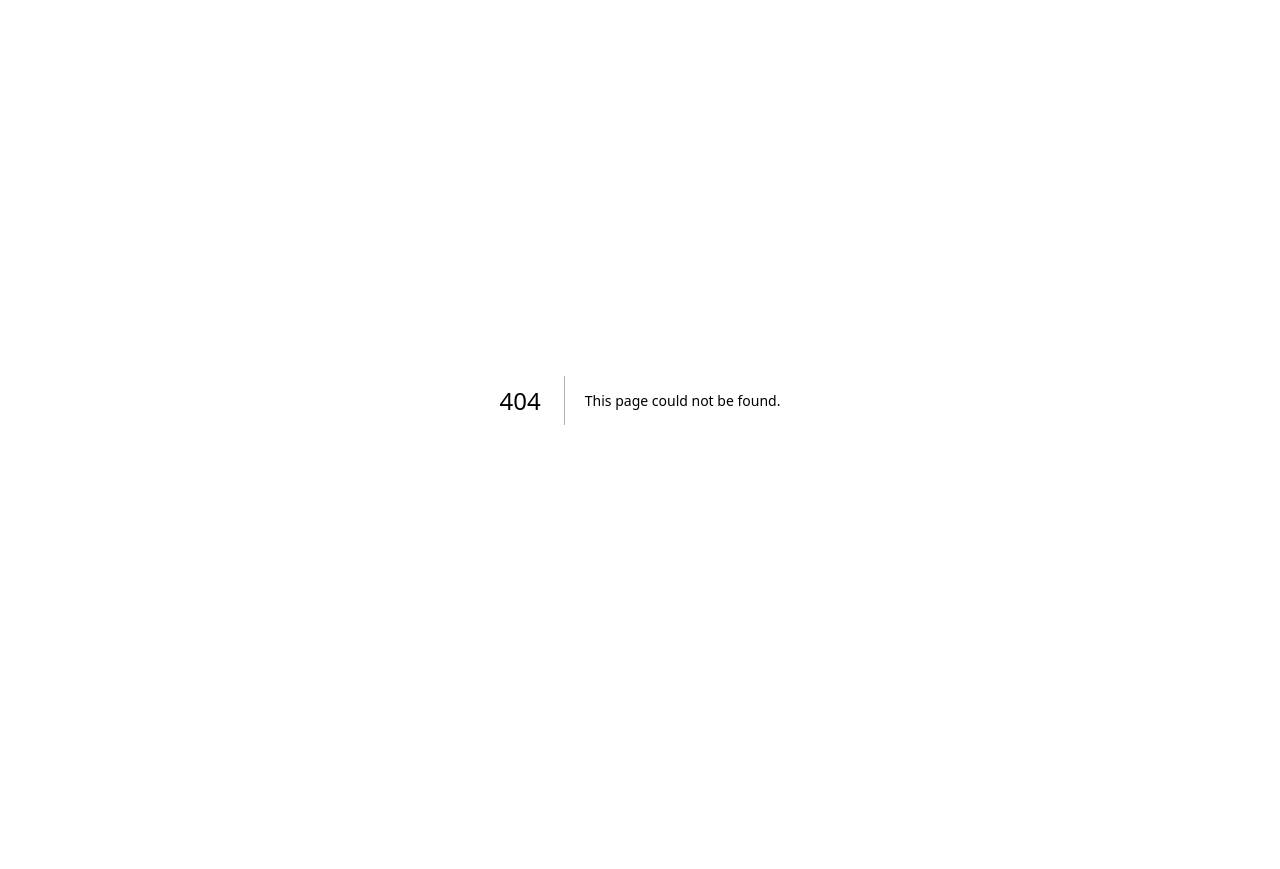
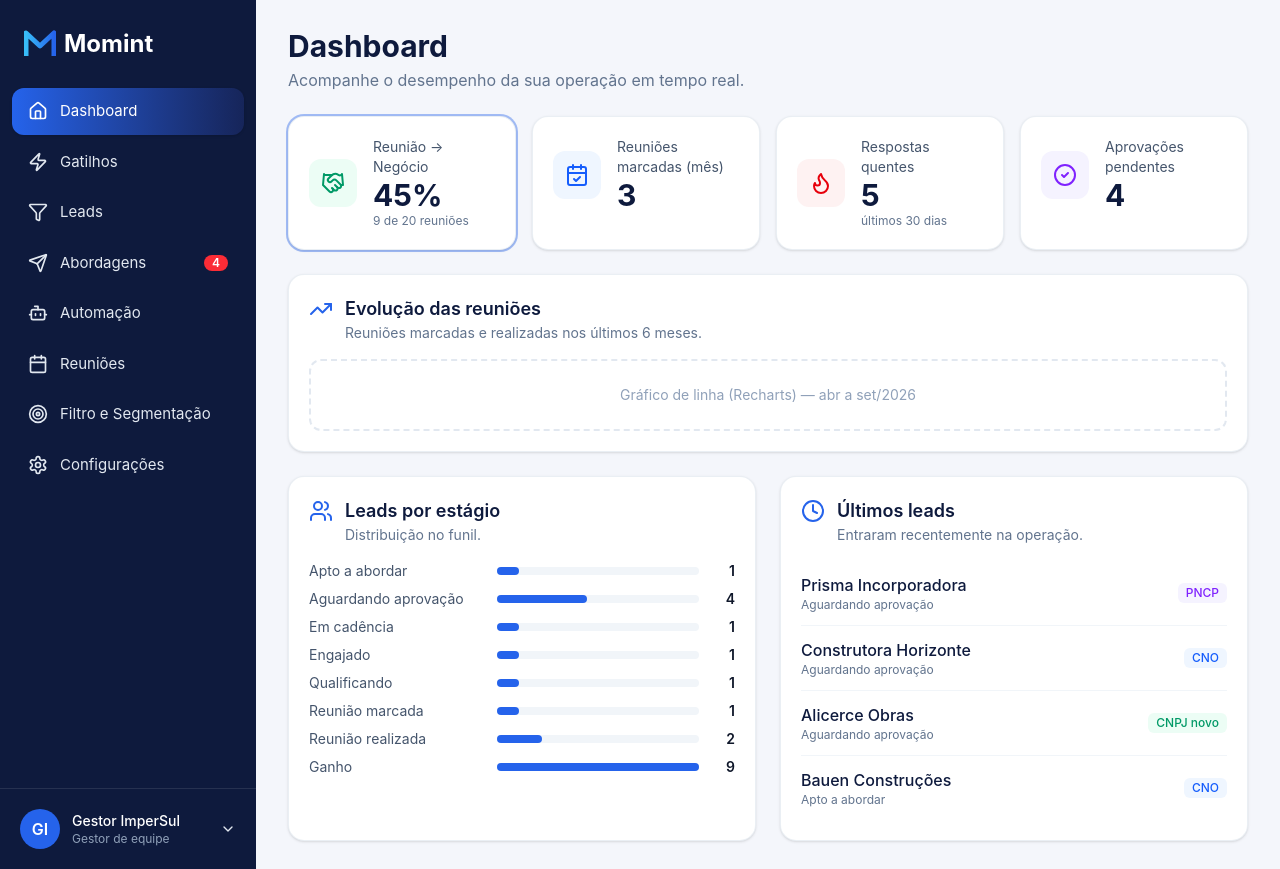
Before and after one commit to Christianleineker/momint, a Next.js app in the folder apps/web/: page /dashboard in a window 1280 px wide. Before the commit this address had no page. Before the commit the page ends 800 px from the top, so only its background shows below. Built offline with nearby package versions, Linux system fonts and the light colour scheme.

Commit message:
feat(web): esboço do dashboard

```diff
--- /dev/null
+++ b/apps/web/src/app/(app)/dashboard/page.tsx
@@ -0,0 +1,65 @@
+import { CalendarCheck, CheckCircle2, Clock, Flame, Handshake, TrendingUp, Users } from "lucide-react";
+import { Badge, Cabecalho, Card, CardTitulo, Esboco, FONTE_ROTULO, FONTE_TOM, Metrica } from "@/components/ui";
+
+// TODO: substituir por GET /api/dashboard
+const ESTAGIOS = [
+  ["Apto a abordar", 1], ["Aguardando aprovação", 4], ["Em cadência", 1], ["Engajado", 1],
+  ["Qualificando", 1], ["Reunião marcada", 1], ["Reunião realizada", 2], ["Ganho", 9],
+] as const;
+const ULTIMOS = [
+  { empresa: "Prisma Incorporadora", gatilho: "PNCP", estagio: "Aguardando aprovação" },
+  { empresa: "Construtora Horizonte", gatilho: "CNO", estagio: "Aguardando aprovação" },
+  { empresa: "Alicerce Obras", gatilho: "CNPJ_NOVO", estagio: "Aguardando aprovação" },
+  { empresa: "Bauen Construções", gatilho: "CNO", estagio: "Apto a abordar" },
+];
+
+export default function DashboardPage() {
+  const max = Math.max(...ESTAGIOS.map(([, n]) => n));
+  return (
+    <>
+      <Cabecalho titulo="Dashboard" subtitulo="Acompanhe o desempenho da sua operação em tempo real." />
+      <div className="mb-6 grid gap-4 md:grid-cols-2 xl:grid-cols-4">
+        <Metrica icone={Handshake} rotulo="Reunião → Negócio" valor="45%" detalhe="9 de 20 reuniões" tom="verde" destaque />
+        <Metrica icone={CalendarCheck} rotulo="Reuniões marcadas (mês)" valor="3" tom="azul" />
+        <Metrica icone={Flame} rotulo="Respostas quentes" valor="5" detalhe="últimos 30 dias" tom="vermelho" />
+        <Metrica icone={CheckCircle2} rotulo="Aprovações pendentes" valor="4" tom="roxo" />
+      </div>
+
+      <Card className="mb-6">
+        <CardTitulo icone={TrendingUp} titulo="Evolução das reuniões" subtitulo="Reuniões marcadas e realizadas nos últimos 6 meses." />
+        <Esboco>Gráfico de linha (Recharts) — abr a set/2026</Esboco>
+      </Card>
+
+      <div className="grid gap-6 lg:grid-cols-2">
+        <Card>
+          <CardTitulo icone={Users} titulo="Leads por estágio" subtitulo="Distribuição no funil." />
+          <ul className="space-y-2">
+            {ESTAGIOS.map(([rotulo, n]) => (
+              <li key={rotulo} className="flex items-center gap-3 text-sm">
+                <span className="w-44 text-slate-600">{rotulo}</span>
+                <div className="h-2 flex-1 rounded-full bg-slate-100">
+                  <div className="h-2 rounded-full bg-acento" style={{ width: `${(n / max) * 100}%` }} />
+                </div>
+                <span className="w-6 text-right font-semibold">{n}</span>
+              </li>
+            ))}
+          </ul>
+        </Card>
+        <Card>
+          <CardTitulo icone={Clock} titulo="Últimos leads" subtitulo="Entraram recentemente na operação." />
+          <ul className="divide-y divide-slate-100">
+            {ULTIMOS.map((l) => (
+              <li key={l.empresa} className="flex items-center justify-between py-3">
+                <div>
+                  <p className="font-medium text-navy">{l.empresa}</p>
+                  <p className="text-xs text-slate-500">{l.estagio}</p>
+                </div>
+                <Badge tom={FONTE_TOM[l.gatilho]}>{FONTE_ROTULO[l.gatilho]}</Badge>
+              </li>
+            ))}
+          </ul>
+        </Card>
+      </div>
+    </>
+  );
+}
```
